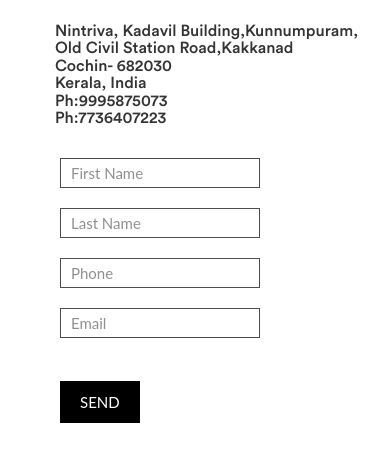
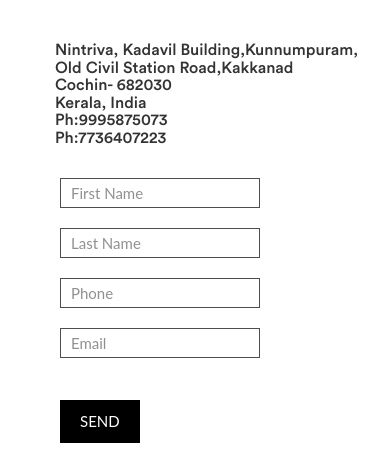
Before and after one commit to nintrivaqa/codescholar, a PHP site: page /contact.php in a window 390 px wide. Shown: the part 991-1443 px from the top of the page. Run offline with PHP 8.4, Linux system fonts and the light colour scheme.

Commit message:
css updates form up

```diff
--- a/css/my.css
+++ b/css/my.css
@@ -1113,6 +1113,9 @@ footer .container {
     .contact .right{
         height: 680px;
     }
+    .about-left{
+        padding-top:5%;
+
 }
 
 
```
